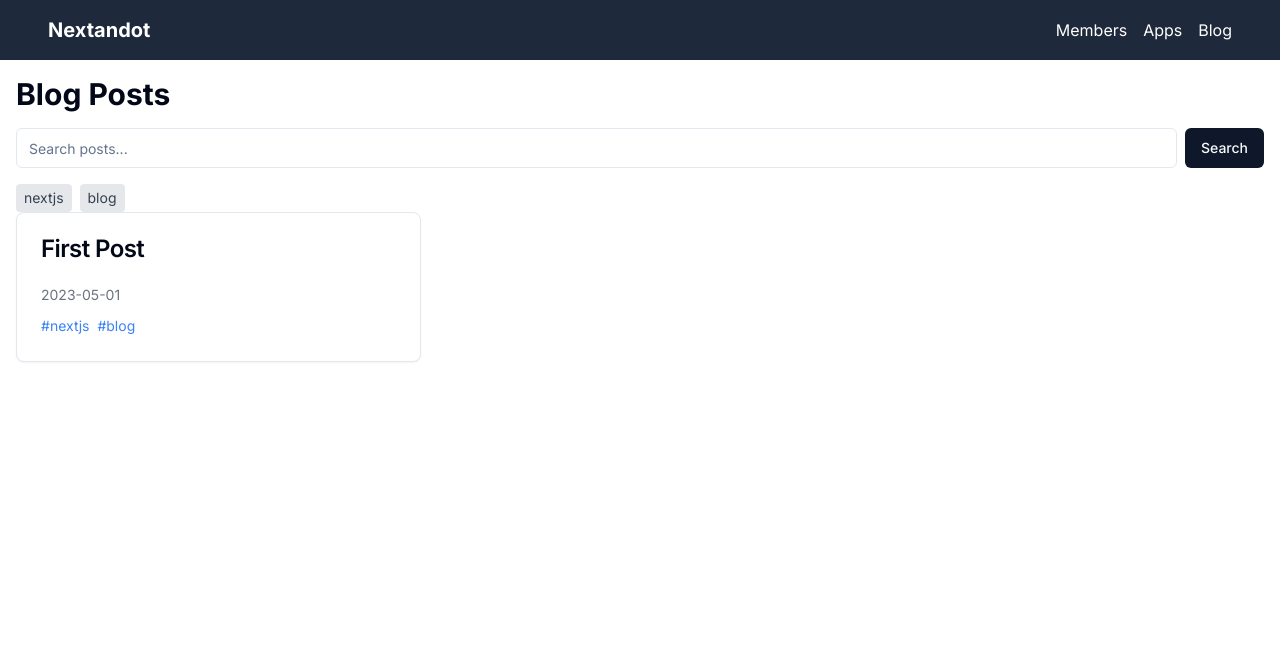
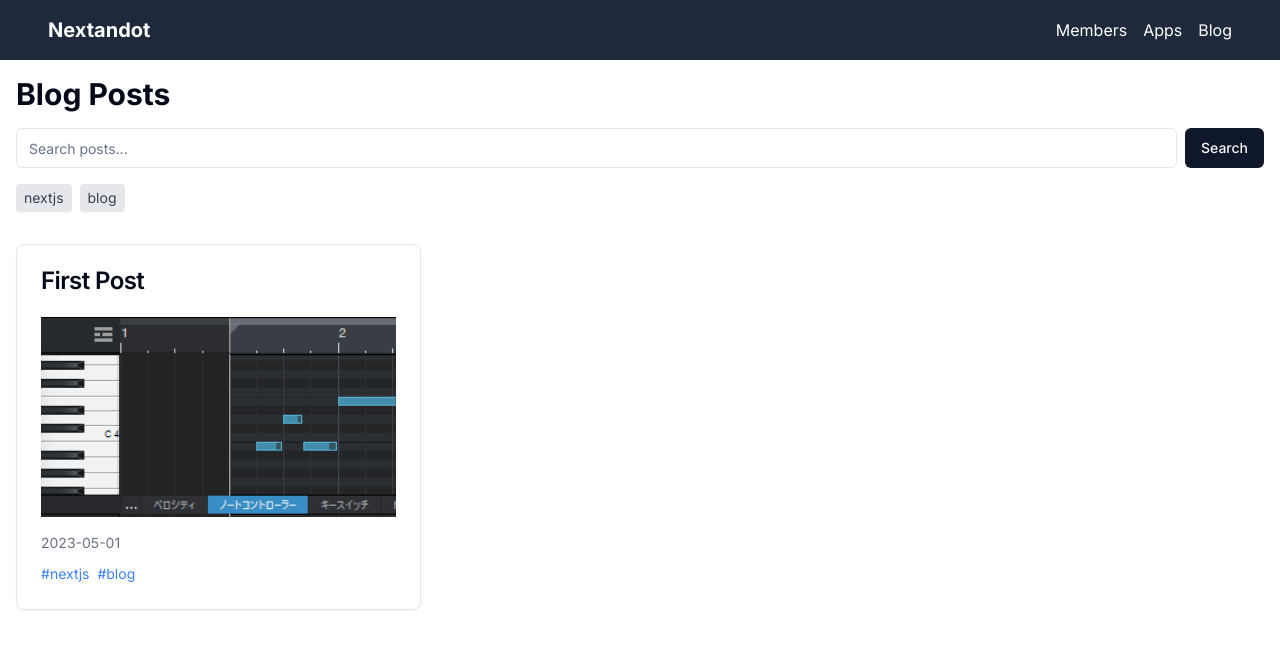
Before and after one commit to nextandot/nextandot.github.io, a Next.js app: page /blog in a window 1280 px wide. Shown: the top 648 px of the page. Built offline with nearby package versions, Linux system fonts and the light colour scheme.

Commit message:
feat: add thumbnail in blog

```diff
--- a/app/blog/BlogClient.tsx
+++ b/app/blog/BlogClient.tsx
@@ -2,6 +2,7 @@
 
 import { useState } from "react"
 import Link from "next/link"
+import Image from 'next/image'
 import { Card, CardHeader, CardTitle, CardContent } from "@/components/ui/card"
 import { SearchBar } from "@/components/search-bar"
 import { TagList } from "@/components/tag-list"
@@ -51,15 +52,25 @@ export default function BlogClient({ initialPosts }: BlogClientProps) {
       <h1 className="text-3xl font-bold mb-4">Blog Posts</h1>
       <SearchBar onSearch={handleSearch} />
       <TagList tags={allTags} selectedTag={selectedTag} onTagSelect={handleTagSelect} />
-      <div className="grid grid-cols-1 md:grid-cols-2 lg:grid-cols-3 gap-4">
+      <div className="grid grid-cols-1 md:grid-cols-2 lg:grid-cols-3 gap-4 mt-8"> {/* mt-8 を追加 */}
         {filteredPosts.map((post) => (
-          <Card key={post.id}>
+          <Card key={post.id} className="flex flex-col">
             <CardHeader>
               <CardTitle>
                 <Link href={`/blog/${post.slug}`}>{post.title}</Link>
               </CardTitle>
             </CardHeader>
-            <CardContent>
+            <CardContent className="flex-grow">
+              {post.thumbnail && (
+                <div className="w-full aspect-video relative mb-4">
+                  <Image
+                    src={post.thumbnail}
+                    alt={`Thumbnail for ${post.title}`}
+                    layout="fill"
+                    objectFit="cover"
+                  />
+                </div>
+              )}
               <p className="text-sm text-gray-500">{post.date}</p>
               <div className="mt-2">
                 {post.tags.map((tag) => (
--- a/lib/posts.ts
+++ b/lib/posts.ts
@@ -13,6 +13,7 @@ export interface Post {
     date: string;
     tags: string[];
     content: string;
+    thumbnail?: string;
   }
 
 export async function getPostBySlug(slug: string): Promise<Post>  {
@@ -46,7 +47,7 @@ export async function getSortedPostsData(): Promise<Post[]> {
         id,
         slug: id,
         content: matterResult.content,
-        ...(matterResult.data as { date: string; title: string; tags: string[] }),
+        ...(matterResult.data as { date: string; title: string; tags: string[]; thumbnail?: string }),
         };
     });
 
--- a/posts/first-post.md
+++ b/posts/first-post.md
@@ -2,6 +2,7 @@
 title: 'First Post'
 date: '2023-05-01'
 tags: ['nextjs', 'blog']
+thumbnail: '/images/blogs/scg_audio_format/piano_roll.png'
 ---
 
 This is my first blog post using Next.js!
```
Also changed, not shown: public/images/blogs/scg_audio_format/piano_roll.png (added).
